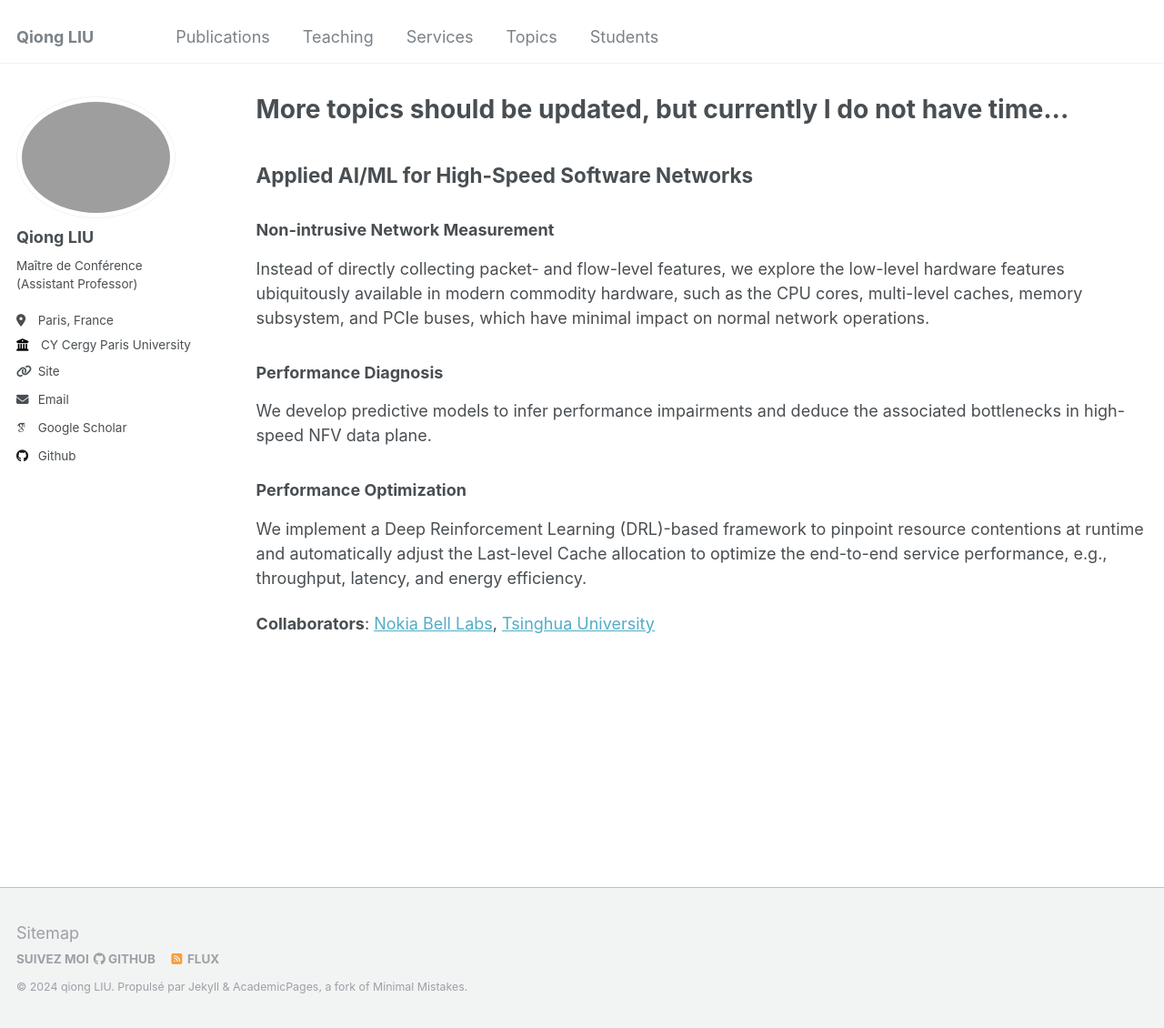
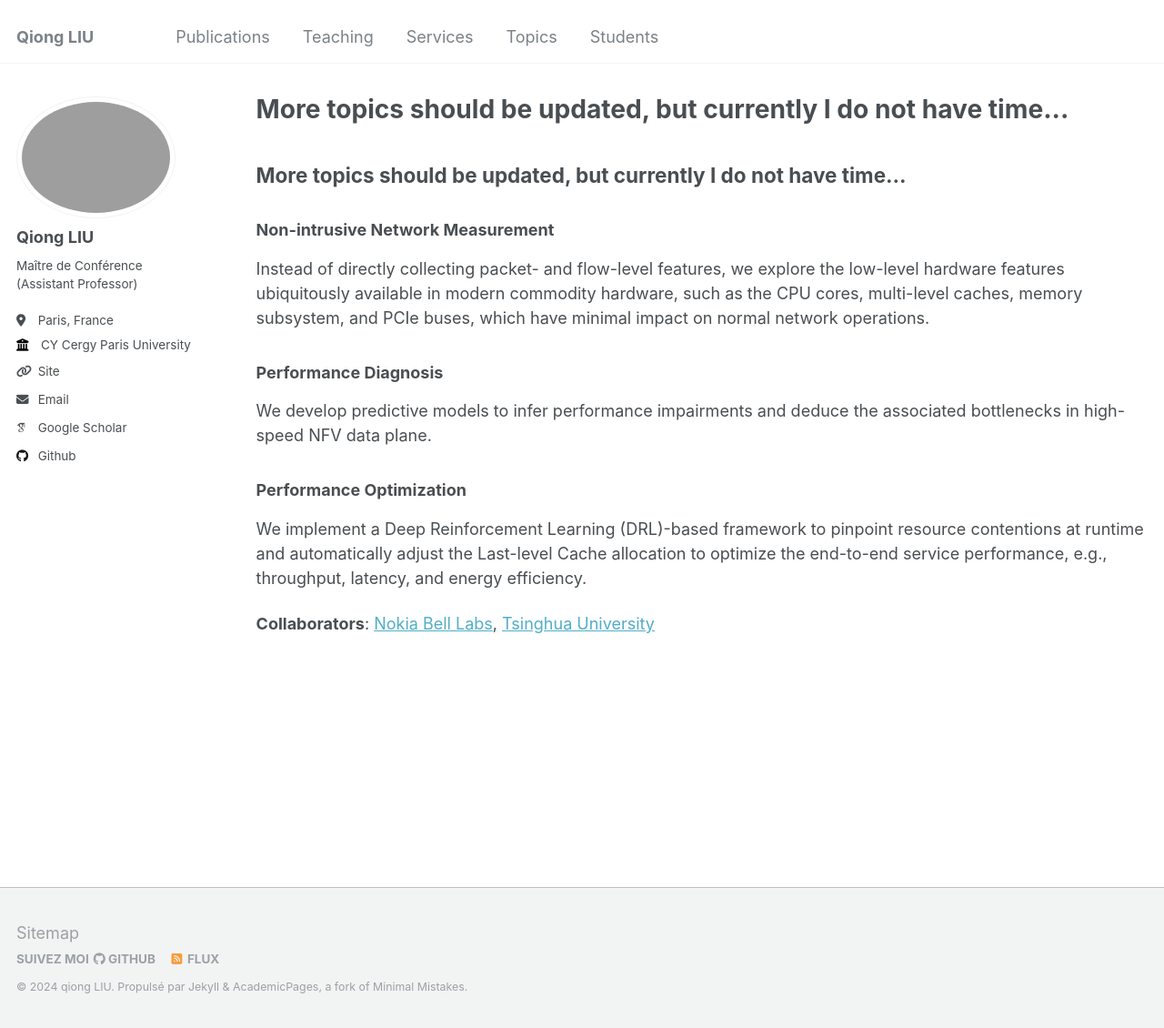
Before and after one commit to evesiphus/evesiphus.github.io, a Jekyll site: the page built from _posts/2024-09-12-blog-post-2.md, in a window 1280 px wide and 1130 px high. Shown: the whole window at 91% size. Built offline with Jekyll 4.4.1, drawn with Linux system fonts in a browser that asks for light colours; some web fonts are replaced.

Commit message:
Update 2024-09-12-blog-post-2.md

```diff
--- a/_posts/2024-09-12-blog-post-2.md
+++ b/_posts/2024-09-12-blog-post-2.md
@@ -6,7 +6,7 @@ author_profile: true
 ---
 
 
-## Applied AI/ML for High-Speed Software Networks
+## More topics should  be updated, but currently I do not have time...
 
 ### Non-intrusive Network Measurement
 Instead of directly collecting packet- and flow-level features, we explore the low-level hardware features ubiquitously available in modern commodity hardware, such as the CPU cores, multi-level caches, memory subsystem, and PCIe buses, which have minimal impact on normal network operations.
```
